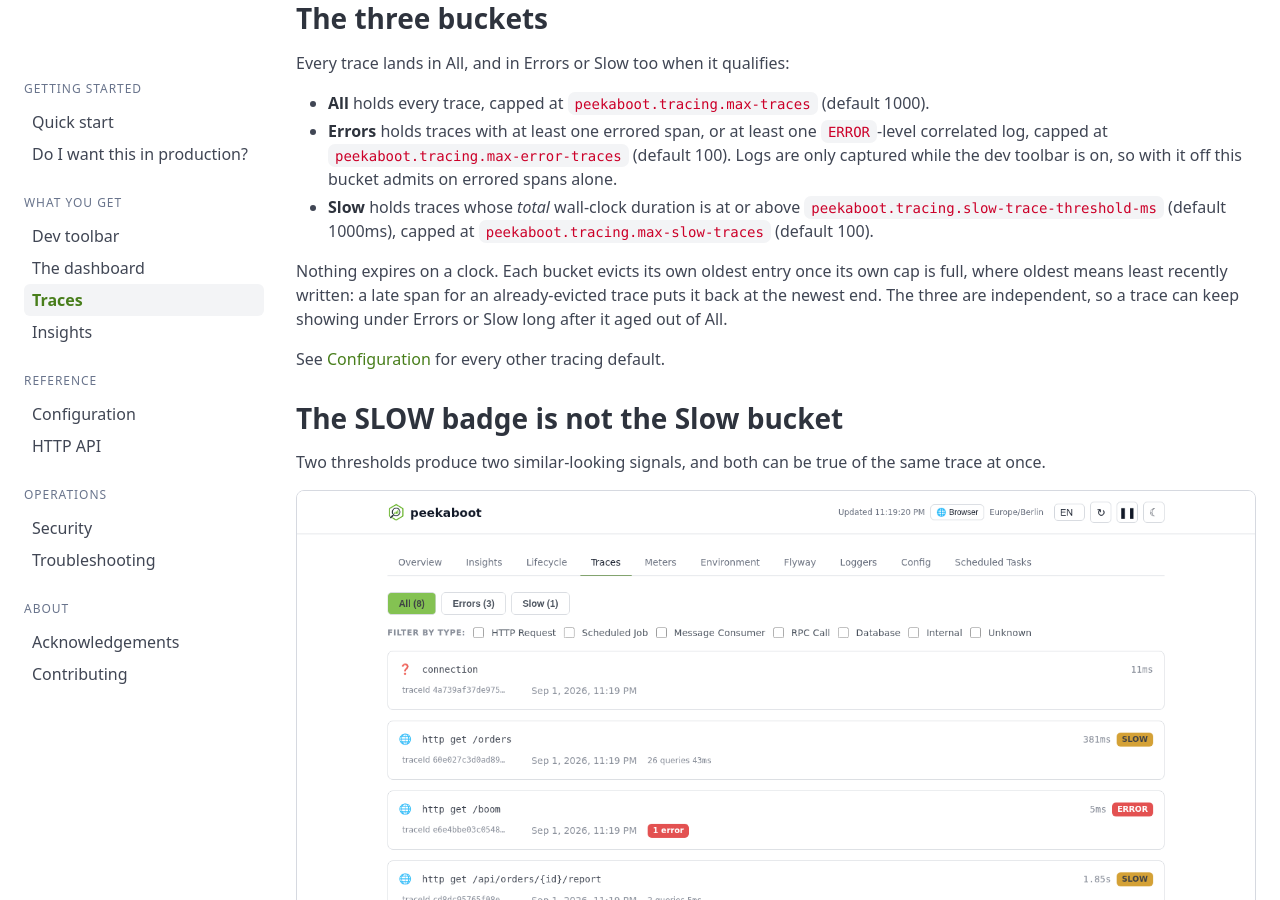
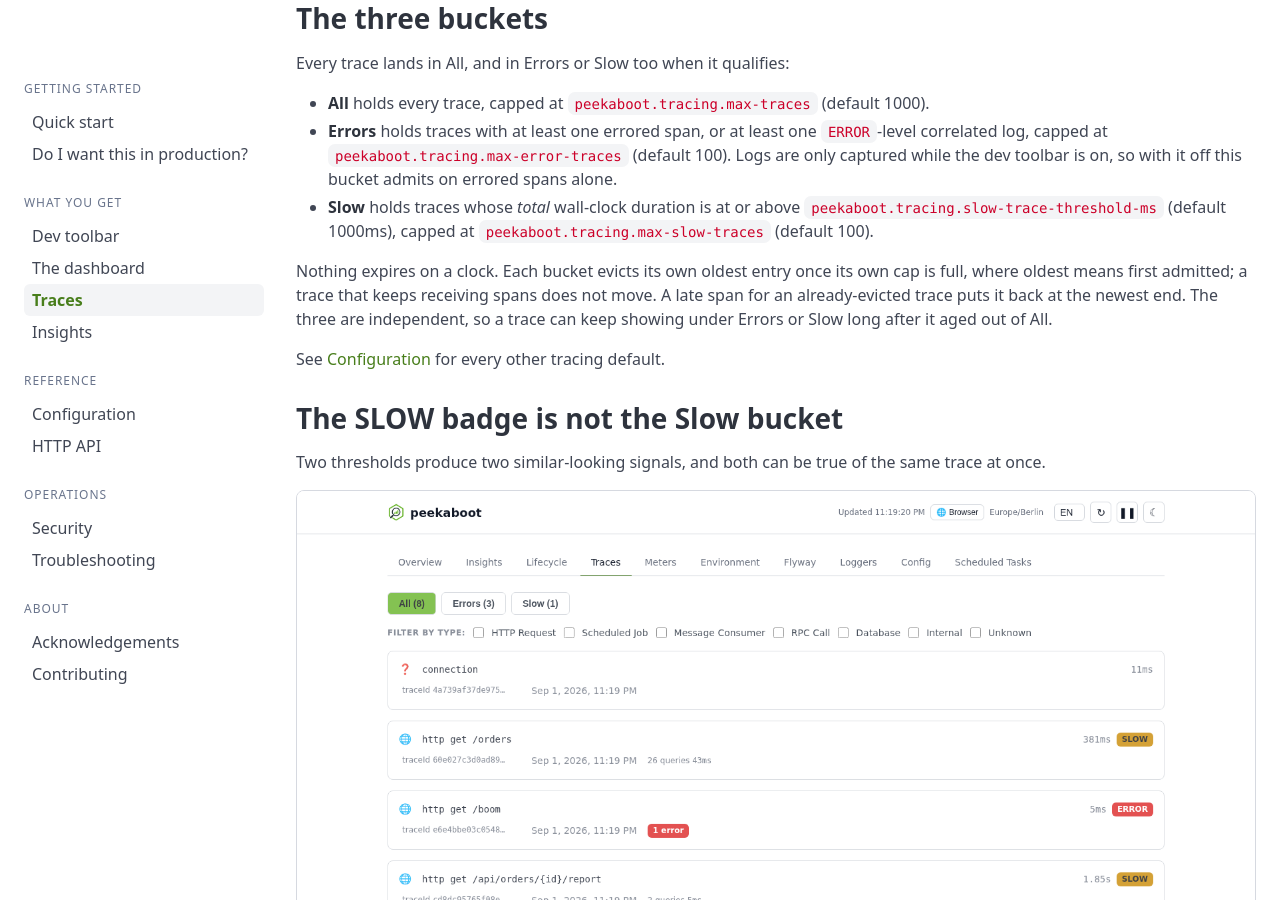
Before and after one commit to peekaboot-org/peekaboot-org.github.io, a Jekyll site: the page built from docs/traces.md, in a window 1280 px wide and 900 px high, scrolled down 4325 px. Built offline with Jekyll 4.4.1, drawn with Linux system fonts in a browser that asks for light colours.

Commit message:
docs: traces matches the 2026-09-06 code
Bucket eviction is insertion-ordered (LinkedHashMap without access
order), so oldest means first admitted, not least recently written.

```diff
--- a/docs/traces.md
+++ b/docs/traces.md
@@ -179,8 +179,8 @@
   `peekaboot.tracing.max-slow-traces` (default 100).
 
 Nothing expires on a clock. Each bucket evicts its own oldest entry once its own cap is
-full, where oldest means least recently written: a late span for an already-evicted trace
-puts it back at the newest end. The three are independent, so a trace can keep showing
+full, where oldest means first admitted; a trace that keeps receiving spans does not move.
+A late span for an already-evicted trace puts it back at the newest end. The three are independent, so a trace can keep showing
 under Errors or Slow long after it aged out of All.
 
 See [Configuration]({{ '/docs/configuration/' | relative_url }}#peekaboottracing) for every
```
